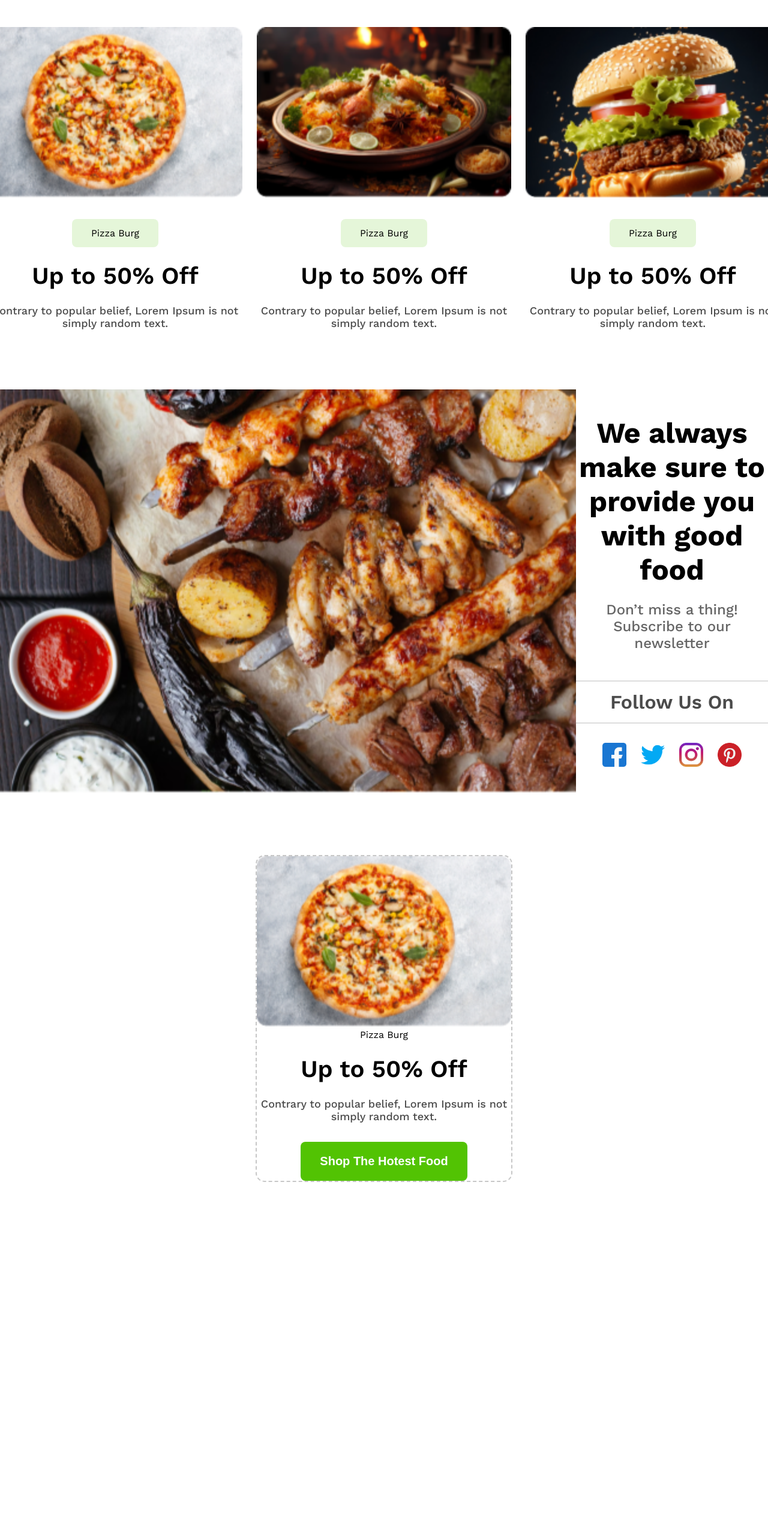
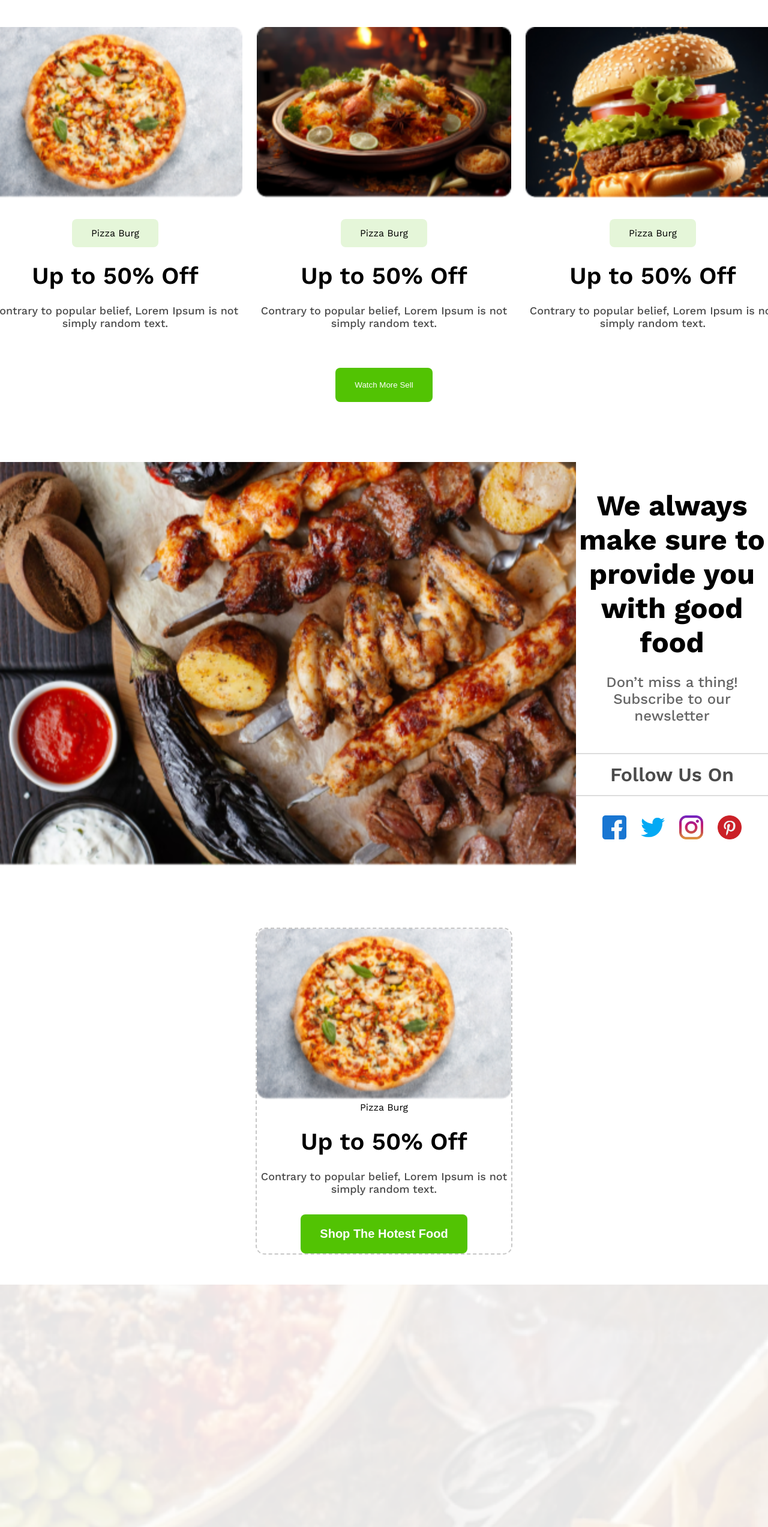
Before and after one commit to webdiv-rakib/food-restaurant, a plain HTML site: page index.html in a window 1280 px wide. Shown: the part 1098-3643 px from the top of the page at 60% size. Before the commit the page ends 3068 px from the top, so only its background shows below. Drawn offline with nearby package versions, Linux system fonts and the light colour scheme.

Commit message:
footer section on going

```diff
--- a/index.html
+++ b/index.html
@@ -34,6 +34,7 @@
                     <h1 class="title-description">Your Favorite Brands Food Are Now On Sale</h1>
                 </div>
             </div>
+            <div class="card-main">
                 <div id="card-section">
                     <div class="card">
                         <div>
@@ -43,7 +44,8 @@
                             <span>Pizza Burg</span>
                         </div>
                         <h1 class="discount">Up to 50% Off</h1>
-                    <p class="food-description">Contrary to popular belief, Lorem Ipsum is not simply random text.</p>
+                        <p class="food-description">Contrary to popular belief, Lorem Ipsum is not simply random text.
+                        </p>
                     </div>
                     <div class="card">
                         <div>
@@ -53,7 +55,8 @@
                             <span>Pizza Burg</span>
                         </div>
                         <h1 class="discount">Up to 50% Off</h1>
-                    <p class="food-description">Contrary to popular belief, Lorem Ipsum is not simply random text.</p>
+                        <p class="food-description">Contrary to popular belief, Lorem Ipsum is not simply random text.
+                        </p>
                     </div>
                     <div class="card">
                         <div>
@@ -63,7 +66,12 @@
                             <span>Pizza Burg</span>
                         </div>
                         <h1 class="discount">Up to 50% Off</h1>
-                    <p class="food-description">Contrary to popular belief, Lorem Ipsum is not simply random text.</p>
+                        <p class="food-description">Contrary to popular belief, Lorem Ipsum is not simply random text.
+                        </p>
+                    </div>
+                </div>
+                <div class="btn-main">
+                    <button  class="btn">Watch More Sell</button>
                 </div>
             </div>
         </section>
@@ -107,7 +115,9 @@
         </section>
     </main>
     <footer>
+        <section id="footer-section">
 
+        </section>
     </footer>
 </body>
 
--- a/styles/style.css
+++ b/styles/style.css
@@ -83,7 +83,6 @@ main {
     margin: 0 auto;
     margin-top: 48px;
 }
-
 .card {
     text-align: center;
     display: flex;
@@ -93,29 +92,37 @@ main {
     width: 424px;
     /* border: 2px dashed #c7c7c7; */
 }
-
 .card-img {
     width: 424px;
 }
-
 .food-name {
     padding: 14px 32px;
     background-color: #52C30326;
     border-radius: 8px;
     margin-top: 32px;
 }
-
 .discount {
     font-size: 40px;
     font-weight: 600;
     margin-top: 24px;
 }
-
 .food-description {
     font-size: 18px;
     font-weight: 500;
     opacity: 0.7;
     margin-top: 24px;
+}
+.btn-main{
+    margin-top: 64px;
+    text-align: center;
+}
+.btn{
+    text-align: center;
+    padding: 21px 32px;
+    border: none;
+    border-radius: 8px;
+    background-color: #52C303;
+    color: white;
 }
 
 /* About Us section design */
@@ -178,6 +185,7 @@ main {
 /* Sells Section design */
 #sells {
     padding-top: 100px;
+    padding-bottom: 50px;
 }
 
 #sells-card {
@@ -191,3 +199,11 @@ main {
     border: 2px dashed #c7c7c7;
     border-radius: 15px;
 }
+
+/* Footer Section design */
+#footer-section{
+    height: 671px;
+    background-image: url("../assets/social-bg.png");
+    background-repeat: no-repeat;
+    background-size: cover;
+}
```
Lines whose indentation alone changed are shown as unchanged.
